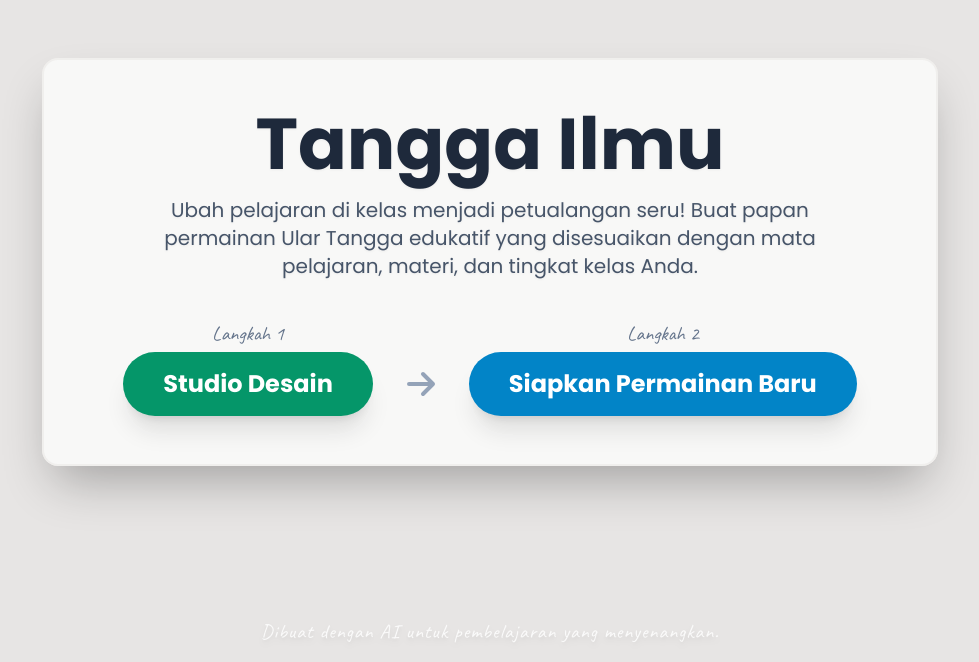
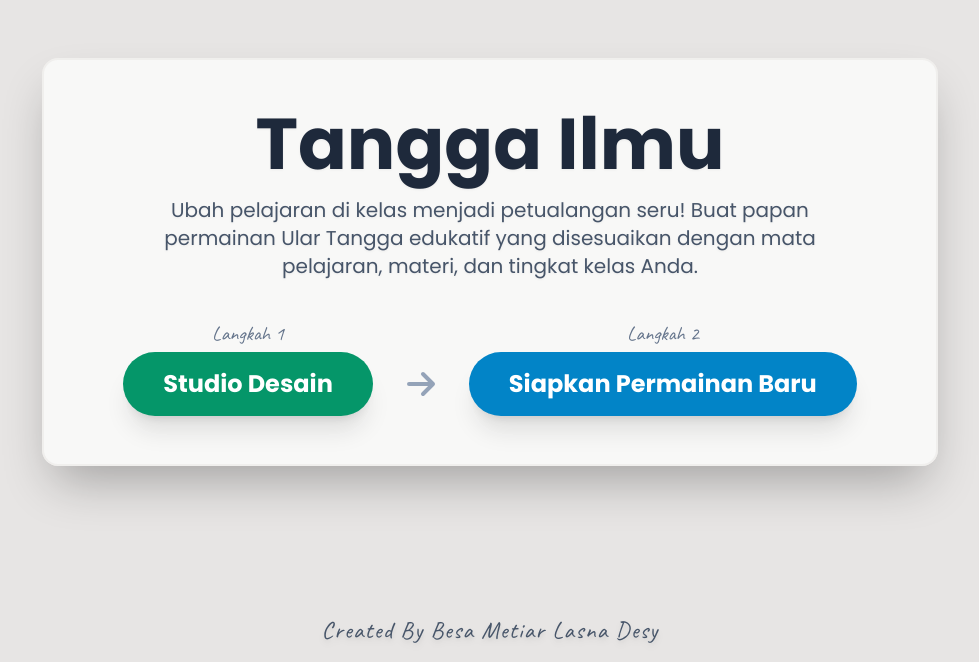
Before and after one commit to bemld/ulartangga, a React (Vite) app: page / in a window 1280 px wide. Shown: the part 138-800 px from the top of the page, without its empty margins (150-1129 px from the left). Built offline with nearby package versions, Linux system fonts and the light colour scheme.

Commit message:
Update HomeScreen.tsx

```diff
--- a/src/components/HomeScreen.tsx
+++ b/src/components/HomeScreen.tsx
@@ -20,7 +20,7 @@ export const HomeScreen: React.FC<HomeScreenProps> = ({ onStartSetup, onStartDes
   const defaultClasses = "bg-stone-50/90 backdrop-blur-sm";
 
   return (
-    <div className="min-h-screen flex flex-col items-center justify-center p-4 text-center">
+    <div className="min-h-screen flex flex-col items-center justify-center p-4 text-center relative">
       <div
         className={`rounded-2xl shadow-2xl shadow-black/30 p-8 sm:p-12 max-w-4xl w-full border-2 border-stone-200/50 ${!visualSettings.containerBackground ? defaultClasses : ''}`}
         style={containerStyle}
@@ -65,8 +65,8 @@ export const HomeScreen: React.FC<HomeScreenProps> = ({ onStartSetup, onStartDes
 
         </div>
       </div>
-       <footer className="absolute bottom-4 text-white/80 font-caveat text-xl tracking-wider drop-shadow-md">
-            Dibuat dengan AI untuk pembelajaran yang menyenangkan.
+       <footer className={`absolute bottom-4 font-caveat text-2xl tracking-wider drop-shadow-md ${visualSettings.containerBackground ? 'text-white/90' : 'text-slate-600'}`}>
+            Created By Besa Metiar Lasna Desy
         </footer>
     </div>
   );
```
